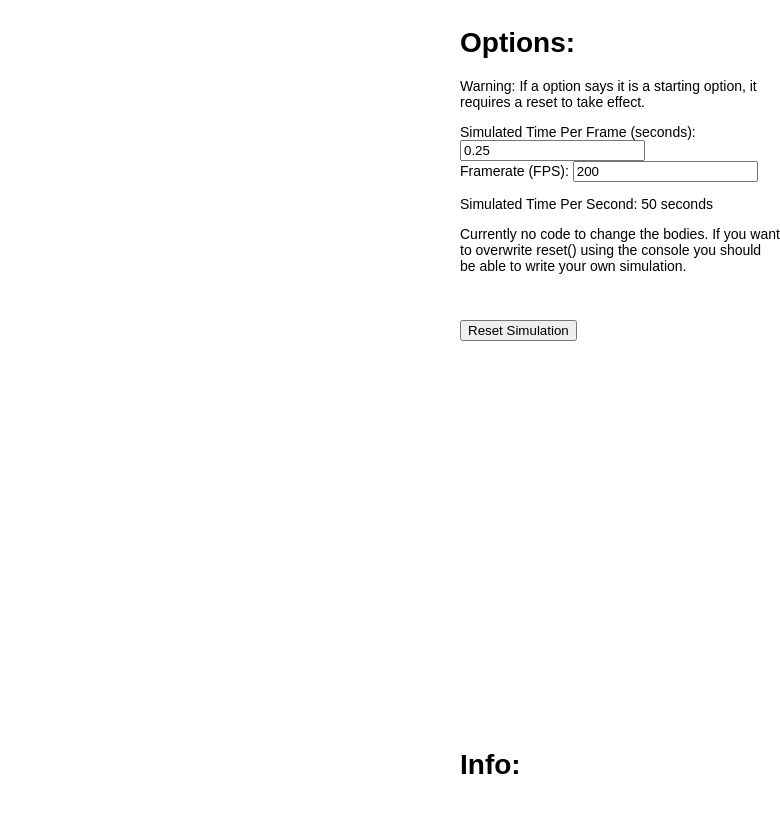
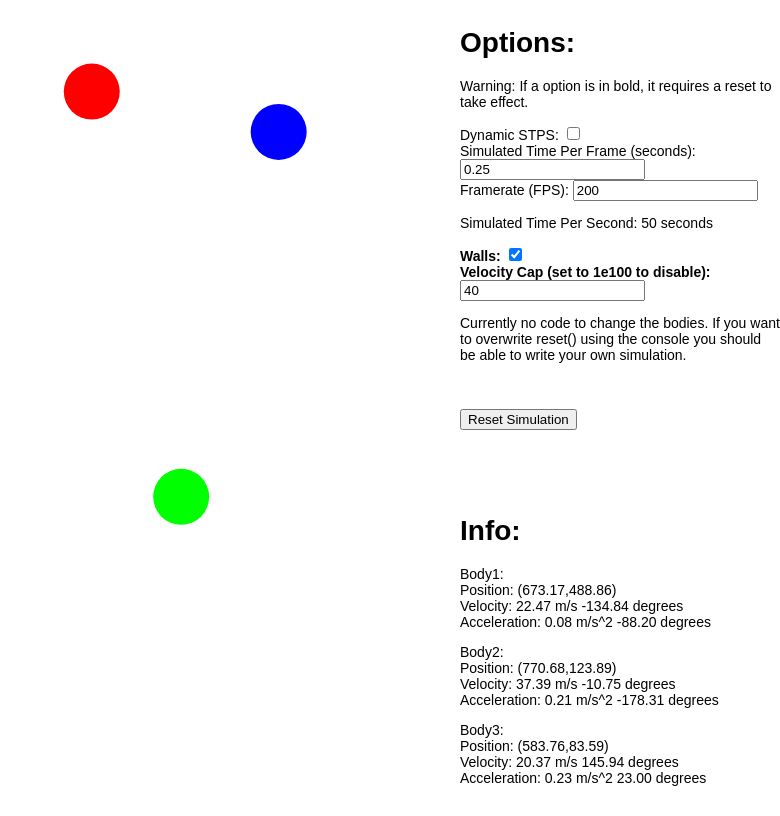
Before and after one commit to TheHeroBrine422/spaceSim, a plain HTML site: page v2/index.html in a window 1280 px wide. Shown: the whole page, without its empty margins (500-1280 px from the left). Drawn offline with Linux system fonts and the light colour scheme.

Commit message:
made a mistake with gravity code, added walls and added back the infobox

```diff
--- a/v2/body.js
+++ b/v2/body.js
@@ -22,7 +22,7 @@ class Body {
       return Math.sqrt(Math.pow(this.x-otherBody.x, 2)+Math.pow(this.y-otherBody.y, 2))
     }
 
-    tick(tickRate, bodies) { // tickRate is in seconds.
+    gravityTick(bodies) {
       if (this.gravityEnabled) {
         let combinedVector = new Vector(0,0)
 
@@ -36,8 +36,26 @@ class Body {
       } else {
         this.acceleration = new Vector(0,0)
       }
+    }
 
+    tick(tickRate, walls) { // tickRate is in seconds.
       this.velocity = this.velocity.add(this.acceleration.scale(tickRate))
+
+      if (walls) {
+        if (this.x+this.velocity.x()*tickRate < 0) { // direction can be -pi*1/2 to -pi*2/2 and pi*1/2 to pi*2/2
+          this.velocity.direction = this.velocity.direction*-1+Math.PI
+
+        } else if (this.x+this.velocity.x()*tickRate > c.width) { // direction can be -pi*1/2 to pi*1/2
+          this.velocity.direction = this.velocity.direction*-1+Math.PI
+
+        } else if (this.y+this.velocity.y()*tickRate < 0) {
+          this.velocity.direction = this.velocity.direction*-1
+        } else if (this.y+this.velocity.x()*tickRate > c.height) {
+          this.velocity.direction = this.velocity.direction*-1
+
+        }//
+      }
+
       this.x += this.velocity.x()*tickRate
       this.y += this.velocity.y()*tickRate
     }
--- a/v2/index.html
+++ b/v2/index.html
@@ -22,7 +22,7 @@
     </style>
   </head>
   <body>
-    <div class="infoBox">
+    <div id="infoBox" class="infoBox">
       <h1>Info:</h1>
       <p id="earthInfo"></p>
       <p id="sunInfo"></p>
@@ -30,12 +30,20 @@
 
     <div class="optionsBox">
       <h1>Options:</h1>
-      <p>Warning: If a option says it is a starting option, it requires a reset to take effect.</p>
+      <p>Warning: If a option is in bold, it requires a reset to take effect.</p>
+      <label for="dyanmicSTPS">Dynamic STPS:</label>
+      <input type="checkbox" id="dyanmicSTPS"></br>
       <label for="simTimePerSec">Simulated Time Per Frame (seconds):</label>
       <input type="number" value="0.25" id="simTimePerSec"></br>
       <label for="framerate">Framerate (FPS): </label>
       <input type="number" value="200" id="framerate">
       <p id="simTimePerSecInfo">Simulated Time Per Second: </p>
+
+      <label for="walls" style="font-weight:bold;">Walls:</label>
+      <input type="checkbox" checked id="walls"></br>
+      <label for="velCap" style="font-weight:bold;">Velocity Cap (set to 1e100 to disable): </label>
+      <input type="number" value="40" id="velCap">
+
 
       <p>Currently no code to change the bodies. If you want to overwrite reset() using the console you should be able to write your own simulation.</p>
 
--- a/v2/main.js
+++ b/v2/main.js
@@ -1,6 +1,5 @@
 window.addEventListener('load', (event) => {
   c = document.getElementById("canvas");
-  ctx = c.getContext("2d");
   c.width = document.body.clientWidth;
   c.height = document.body.clientHeight;
 
@@ -17,23 +16,49 @@ window.addEventListener('load', (event) => {
 });
 
 function reset() {
-  sim = new Simulation()
+  sim = new Simulation(document.getElementById("canvas"), document.getElementById("walls").checked, Number(document.getElementById("velCap").value))
   /*sim.addBody(new Body("Earth", 100, 500, 1e13, "#00FF00", new Vector(12.93,Math.PI*0.5), true))
   sim.addBody(new Body("Sun", 500, 500, 1e15, "#FFFF00", new Vector(0,0), false))*/
+  /*sim.addBody(new Body("Body1", 200+0, 200+0, 1e14, "#00FF00", new Vector(3,Math.PI/4), true))
+  sim.addBody(new Body("Body2", 200+100*4, 200+0, 1e14, "#00FF00", new Vector(2,Math.PI*1/2), true))
+  sim.addBody(new Body("Body3", 200+50*7, 200+86.6*7, 1e14, "#00FF00", new Vector(5,Math.PI*3/2), true))
+  sim.addBody(new Body("Body4", 2000, 500, 1e14, "#00FF00", new Vector(3,Math.PI*2/2), true))
+  sim.addBody(new Body("Body5", 1000, 700, 1e14, "#00FF00", new Vector(3,Math.PI*3/2), true))
+  sim.addBody(new Body("Body6", 1500, 500, 1e14, "#00FF00", new Vector(3,Math.PI*2/2), true))*/
+
+  /*sim.addBody(new Body("Body1", 200+0, 200+0, 1e14, "#00FF00", new Vector(3,Math.PI/4), true))
+  sim.addBody(new Body("Body2", 200+100*4, 200+0, 1e14, "#00FF00", new Vector(2,Math.PI*1/2), true))*/
+
   sim.addBody(new Body("Body1", 200+0, 200+0, 1e14, "#00FF00", new Vector(5,Math.PI/4), true))
-  sim.addBody(new Body("Body2", 200+100*5, 200+0, 1e14, "#00FF00", new Vector(2,0), true))
-  sim.addBody(new Body("Body3", 200+50*5, 200+86.6*5, 1e14, "#00FF00", new Vector(5,0), true))
+  sim.addBody(new Body("Body2", 200+100*5, 200+0, 1e14, "#0000FF", new Vector(2,0), true))
+  sim.addBody(new Body("Body3", 200+50*5, 200+86.6*5, 1e14, "#FF0000", new Vector(5,0), true))
+
+  /*for (var i = 0; i < 10; i++) {
+    sim.addBody(new Body("Body"+i, Math.random()*(c.width-200)+100, Math.random()*(c.height-200)+100, 1e14, "#"+Math.floor(Math.random()*16777215).toString(16), new Vector(Math.random()*5,Math.PI*Math.random()*2), true))
+
+  }*/
+
 }
 
 function update() {
+  if (document.getElementById("dyanmicSTPS").checked) {
+    sim.dynamicSTPS()
+  }
   sim.tick(document.getElementById("simTimePerSec").value)
-  sim.draw(ctx)
+  sim.draw()
 
+  infoBox = "<h1>Info:</h1>"
   for (var i = 0; i < sim.bodies.length; i++) {
-    console.log(sim.bodies[i].toString())
+    //console.log(sim.bodies[i].toString(2))
+    infoBox += "<p>"+sim.bodies[i].name+":<br />"
+    infoBox += "Position: ("+sim.bodies[i].x.toFixed(2)+","+sim.bodies[i].y.toFixed(2)+")<br />"
+    infoBox += "Velocity: "+ sim.bodies[i].velocity.magnitude.toFixed(2)+" m/s "+(sim.bodies[i].velocity.direction/Math.PI*180).toFixed(2)+" degrees<br />"
+    infoBox += "Acceleration: "+ sim.bodies[i].acceleration.magnitude.toFixed(2)+" m/s^2 "+(sim.bodies[i].acceleration.direction/Math.PI*180).toFixed(2)+" degrees<br /></p>"
   }
+  document.getElementById("infoBox").innerHTML = infoBox
 
-  setTimeout(update, 1000/document.getElementById("framerate").value)
+  //console.log("framewait: "+1000/Number(document.getElementById("framerate").value))
+  setTimeout(update, 1000/Number(document.getElementById("framerate").value))
 }
 
 function STPSUpdate() {
--- a/v2/simulation.js
+++ b/v2/simulation.js
@@ -1,6 +1,10 @@
 class Simulation {
-    constructor() { // xPos/yPos is in meters, mass is in kg
+    constructor(c, walls, velocityCap) { // xPos/yPos is in meters, mass is in kg
         this.bodies = []
+        this.c = c
+        this.ctx = this.c.getContext("2d");
+        this.walls = walls
+        this.velocityCap = velocityCap
     }
 
     addBody(body) {
@@ -15,16 +19,36 @@ class Simulation {
             tempArr.push(this.bodies[j])
           }
         }
-        console.log(tempArr)
-        this.bodies[i].tick(tickRate, tempArr)
+        this.bodies[i].gravityTick(tempArr)
+      }
+      for (var i = 0; i < this.bodies.length; i++) {
+        this.bodies[i].tick(tickRate, this.walls)
+      }
+      for (var i = 0; i < this.bodies.length; i++) {
+        if (this.bodies[i].velocity.magnitude > this.velocityCap) {
+          this.bodies[i].velocity.magnitude = this.velocityCap
+        }
       }
     }
 
     draw(ctx) {
-      ctx.clearRect(0, 0, c.width, c.height);
+      this.ctx.clearRect(0, 0, this.c.width, this.c.height);
       for (var i = 0; i < this.bodies.length; i++) {
-        this.bodies[i].draw(ctx)
+        this.bodies[i].draw(this.ctx)
       }
+    }
+
+    dynamicSTPS() {
+      let closestBodies = Infinity
+      for (var i = 0; i < this.bodies.length; i++) {
+        for (var j = 0; j < i; j++) {
+          let len = this.bodies[i].distance(this.bodies[j])
+          if (len < closestBodies) {
+            closestBodies = len
+          }
+        }
+      }
+      document.getElementById("simTimePerSec").value = Math.min(0.25, Math.max(Math.log10(closestBodies/10), 0.01))
     }
 
     toString(precision) {
```
